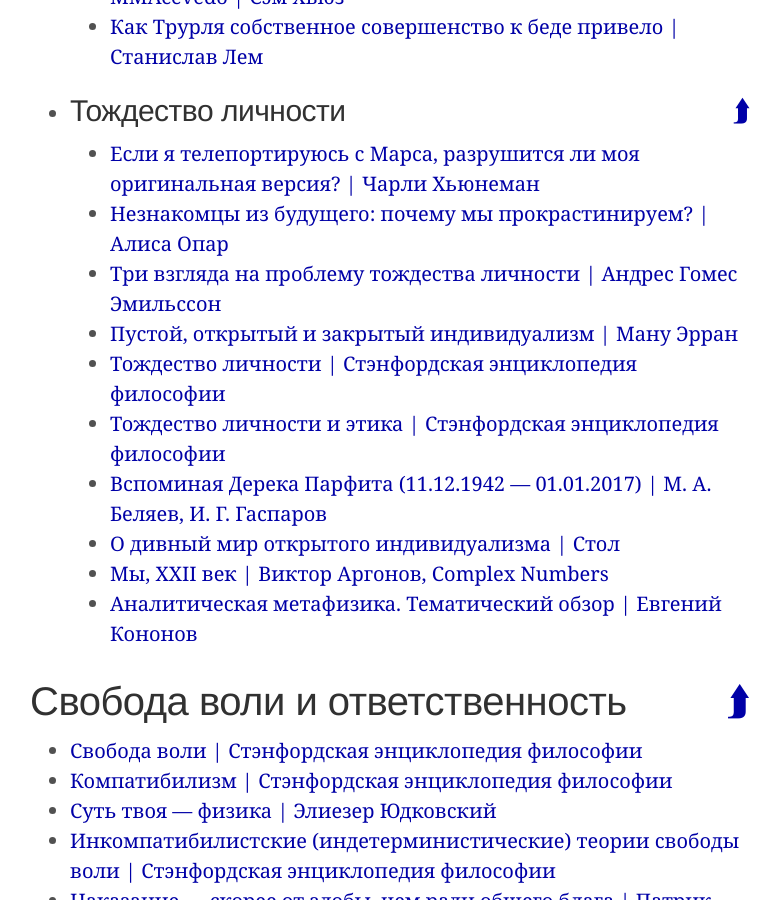
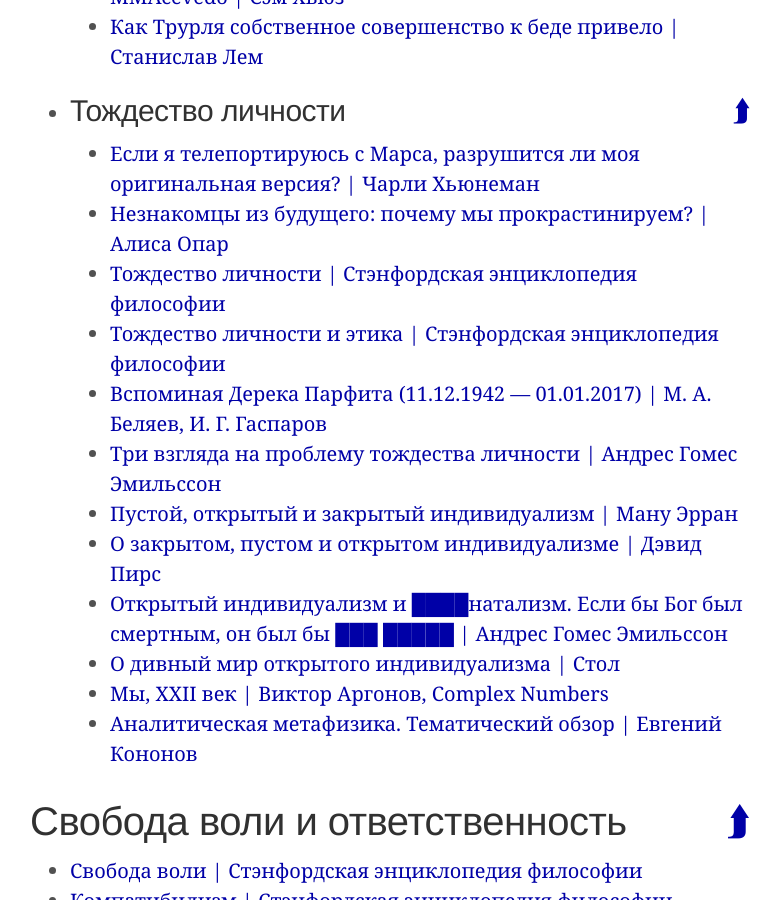
Before and after one commit to ReducingSuffering/reducingsuffering.github.io, a Jekyll site: the page built from index.md, in a window 1280 px wide and 900 px high, scrolled down 26688 px. Shown: the whole window, without its empty margins (250-1031 px from the left). Built offline with Jekyll 4.4.1, drawn with Linux system fonts in a browser that asks for light colours.

Commit message:
Update consciousness.html

```diff
--- a/_lists/consciousness.html
+++ b/_lists/consciousness.html
@@ -56,11 +56,13 @@ sublists:
   nodes:
   - 101 # Если я телепортируюсь с Марса, разрушится ли моя оригинальная версия? — Чарли Хьюнеман
   - 397 # Незнакомцы из будущего: почему мы прокрастинируем? — Алиса Опар
-  - 286 # Три взгляда на проблему тождества личности — Андрес Гомес Эмильссон
-  - 328 # Пустой, открытый и закрытый индивидуализм — Ману Эрран
   - 98 # Тождество личности — Стэнфордская Энциклопедия Философии
   - 100 # Тождество личности и этика — Стэнфордская Энциклопедия Философии
   - 358 # Вспоминая Дерека Парфита
+  - 286 # Три взгляда на проблему тождества личности — Андрес Гомес Эмильссон
+  - 328 # Пустой, открытый и закрытый индивидуализм — Ману Эрран
+  - 842 # О закрытом, пустом и открытом индивидуализме — Дэвид Пирс
+  - 327 # Открытый индивидуализм и антинатализм. Если бы Бог был смертным, он был бы уже мертв — Андрес Гомес Эмильссон
   - 159 # О дивный мир открытого индивидуализма — Андрей Уставщиков
   - 92 # Мы, XXII век — Complex Numbers
   - 539 # Аналитическая метафизика. Тематический обзор — Евгений Кононов
```
